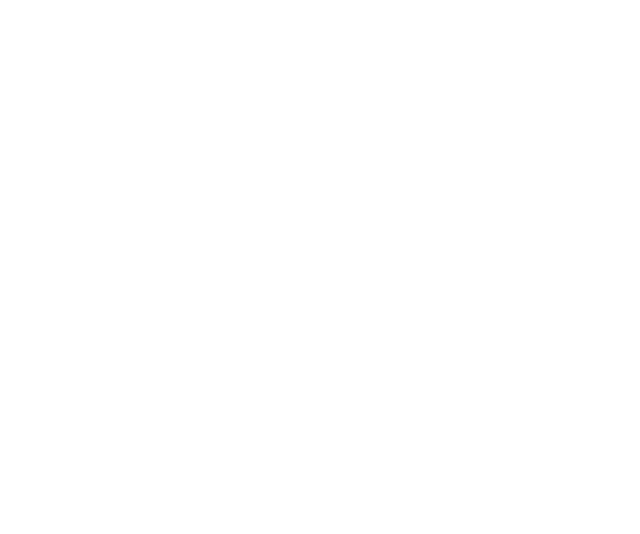
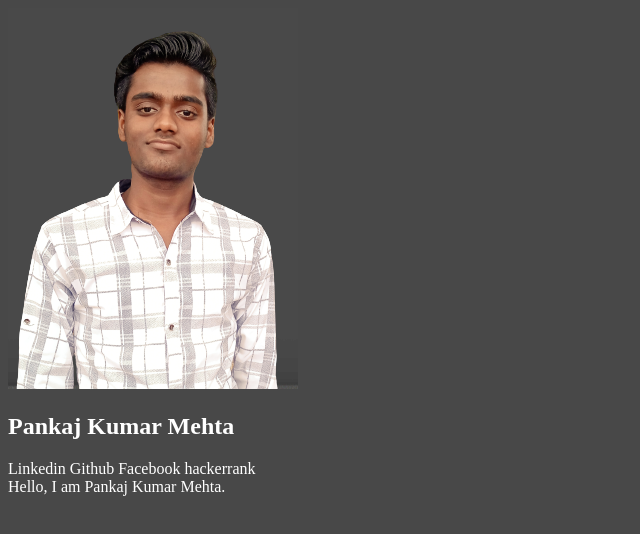
Before and after one commit to pankajmehta07/pankajmehta07.github.io, a plain HTML site: page index.html in a window 1280 px wide. Shown: the whole page, without its empty margins (0-640 px from the left). Drawn offline with Linux system fonts and the light colour scheme.

Commit message:
Created basic templates.'

```diff
--- a/index.html
+++ b/index.html
@@ -2,10 +2,40 @@
 <html lang="en">
 <head>
     <meta charset="UTF-8">
+    <meta name="keywords" content="Pankaj,Pankaj Mehta,Pankaj Kumar Mehta, portfolio">
     <meta name="viewport" content="width=device-width, initial-scale=1.0">
+   <link rel="stylesheet" href="./style.css">
     <title>Pankaj Kumar Mehta</title>
 </head>
 <body>
+    <nav class="navbar">
+        <div class="container">
+            <div class="intro">
+                <div class="image">
+                    <img src="./photo.jpg" alt="Profile Picture">
+                </div>
+                <div class="name">
+                        <h1>Pankaj Kumar Mehta</h1>
+                </div>
+                <div class="links">
+                    Linkedin
+                    Github
+                    Facebook
+                    hackerrank
+                </div>
+
+            </div>
+        </div>
+    </nav>
+    <section class="main">
+            <div class="body">
+                Hello, I am Pankaj Kumar Mehta.
+            </div>
+
+    </section>
+    <footer>
+
+    </footer>
 
 </body>
 </html>
--- a/style.css
+++ b/style.css
@@ -0,0 +1,5 @@
+*{
+    top: 0;
+    background-color: #484848;
+    color: white;
+}
```
Also changed, not shown: photo.jpg (added).
